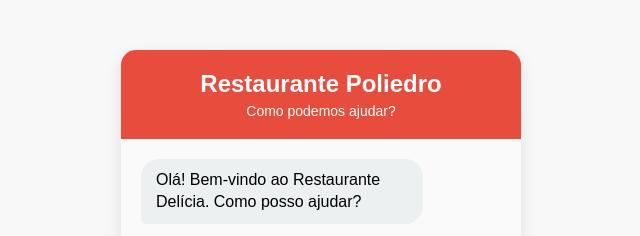
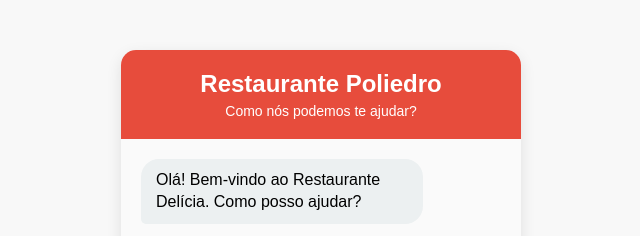
Before and after one commit to tello24/ProjetoIntegradorSeason3_ChatBot1, an Electron app: page Chatbot/frontend/index.html in a window 800 px wide. Shown: the top 236 px of the page, 79-719 px from the left. Drawn offline with Linux system fonts and the light colour scheme.

Commit message:
UPDATE: index.html

```diff
--- a/Chatbot/frontend/index.html
+++ b/Chatbot/frontend/index.html
@@ -14,7 +14,7 @@
     <div class="chat-container">
         <div class="chat-header">
             <h1>Restaurante Poliedro</h1>
-            <p>Como podemos ajudar?</p>
+            <p>Como nós podemos te ajudar?</p>
         </div>
         <div class="chat-messages" id="chat-messages">
             <!-- Mensagens aparecerão aqui -->
```
